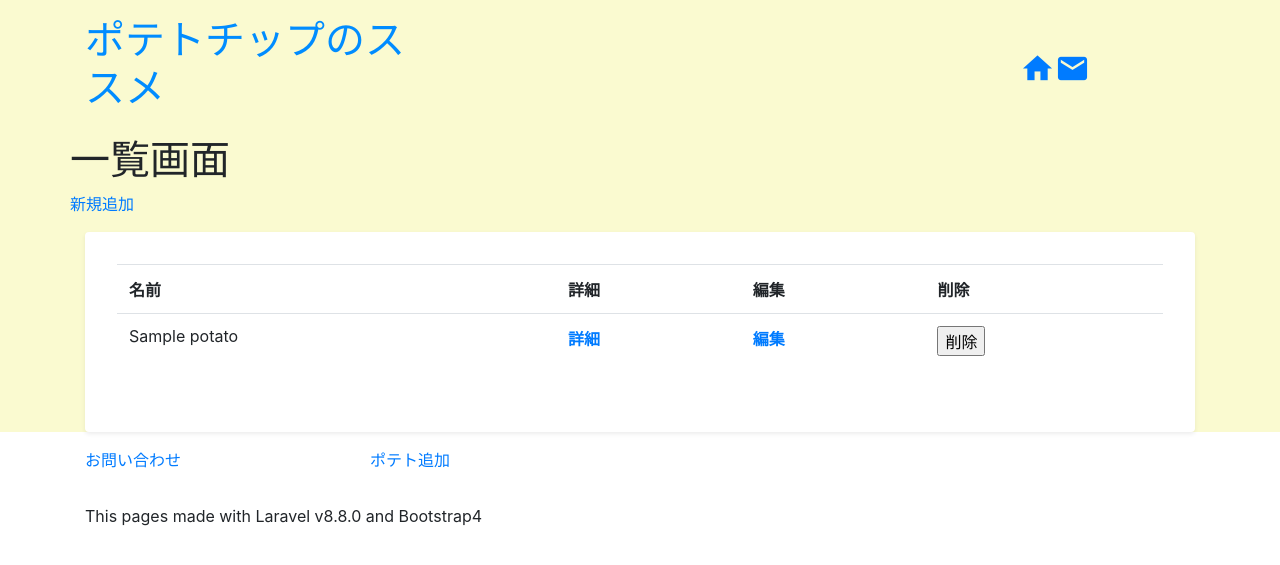
After one commit to T-Odaka/potato, a Laravel app: template resources/views/potato/management.blade.php in a window 1280 px wide. The commit adds this page. Shown: the top 565 px of the page. Run offline with Laravel 8, Linux system fonts and the light colour scheme; the template is opened without the code that fills it: most values are stand-ins (such as "Sample title", 1, 10 or a date in 2020); some web fonts are replaced.

Commit message:
add management page

```diff
--- a/database/seeders/DescriptionsTableSeeder.php
+++ b/database/seeders/DescriptionsTableSeeder.php
@@ -16,16 +16,19 @@ class DescriptionsTableSeeder extends Seeder
     {
         DB::table('descriptions')->insert([
             [
+                'id' => 1,
                 'description'    => '1',
                 'image_url'      => '1',
             ],
 
             [
+                'id' => 2,
                 'description'    => '2',
                 'image_url'      => '2',
             ],
 
             [
+                'id' => 3,
                 'description'    => '3',
                 'image_url'      => '3',
             ],
--- a/database/seeders/ParametersTableSeeder.php
+++ b/database/seeders/ParametersTableSeeder.php
@@ -16,6 +16,7 @@ class ParametersTableSeeder extends Seeder
     {
         DB::table('parameters')->insert([
             [
+                'id' => 1,
                 'hot'    => 1,
                 'crispy'      => 1,
                 'garlic'      => 1,
@@ -23,6 +24,7 @@ class ParametersTableSeeder extends Seeder
             ],
 
             [
+                'id' => 2,
                 'hot'    => 2,
                 'crispy'      => 2,
                 'garlic'      => 2,
@@ -30,6 +32,7 @@ class ParametersTableSeeder extends Seeder
             ],
 
             [
+                'id' => 3,
                 'hot'    => 3,
                 'crispy'      => 3,
                 'garlic'      => 3,
--- a/public/css/style.css
+++ b/public/css/style.css
@@ -1,13 +1,9 @@
 header {
-    width: 100%;
-    height:100px;
+    padding: 1rem;
     font-size: 40px;
     color:rgb(0, 140, 255);
     background-color: rgb(250, 250, 208);
     font-family: Nico Moji , sans-serif;
-}
-.title{
-    margin-top: 1rem;
 }
 
 .main{
@@ -57,3 +53,11 @@ footer{
     height: 100px;
     max-height: 100px;
 }
+
+.potato-list{
+    padding: 2rem;
+}
+
+.sub{
+    padding: 1rem;
+}
--- a/resources/views/layout/submenu.blade.php
+++ b/resources/views/layout/submenu.blade.php
@@ -2,6 +2,7 @@
 <div class="container">
     <div class="row">
         <a class="col-3" href="/contact">お問い合わせ</a>
+        <a class="col-3" href="/potato">ポテト追加</a>
     </div>
 </div>
 @endsection
--- /dev/null
+++ b/resources/views/potato/management.blade.php
@@ -0,0 +1,47 @@
+@extends('layout.common')
+@include('layout.header')
+@include('layout.footer')
+@include('layout.submenu')
+@section('title', '管理画面')
+
+@section('content')
+<div class="container">
+    <div class="row">
+        <h1>一覧画面</h1>
+    </div>
+    <div class="row">
+        <p><a href="{{ route('potato.create') }}">新規追加</a></p>
+    </div>
+    <div class="row">
+        @if ($message = Session::get('success'))
+        <p>{{ $message }}</p>
+        @endif
+    </div>
+    <div class="card potato-list border-0 shadow-sm">
+        <div class="table-responsive">
+            <table class="table table-hover text-nowrap">
+                <tr>
+                    <th>名前</th>
+                    <th>詳細</th>
+                    <th>編集</th>
+                    <th>削除</th>
+                </tr>
+                @foreach ($potatos as $potato)
+                <tr>
+                    <td>{{ $potato->name }}</td>
+                    <th><a href="{{ route('potato.show',$potato->id)}}">詳細</a></th>
+                    <th><a href="{{ route('potato.edit',$potato->id)}}">編集</a></th>
+                    <th>
+                        <form action="{{ route('potato.destroy', $potato->id)}}" method="POST">
+                            @csrf
+                            @method('DELETE')
+                            <input type="submit" value="削除">
+                        </form>
+                    </th>
+                </tr>
+                @endforeach
+            </table>
+        </div>
+    </div>
+</div>
+@endsection
--- a/routes/web.php
+++ b/routes/web.php
@@ -1,16 +1,16 @@
 <?php
 
 use Illuminate\Support\Facades\Route;
-use App\Http\Controllers\PotatoListController;
 use App\Http\Controllers\ContactsController;
 use App\Http\Controllers\PagenationController;
+use App\Http\Controllers\PotatoController;
 
 Route::get('/contact', [ContactsController::class, 'index']);
 Route::post('/contact/confirm', [ContactsController::class, 'confirm']);
 Route::post('/contact/complete', [ContactsController::class, 'complete']);
-
 Route::get('/',[PagenationController::class, 'make']);
 Route::get('/sortHot', [PagenationController::class, 'sortHot']);
 Route::get('/sortSalt', [PagenationController::class, 'sortSalt']);
 Route::get('/sortGarlic', [PagenationController::class, 'sortGarlic']);
 Route::get('/sortCrispy', [PagenationController::class, 'sortCrispy']);
+Route::resource('/potato',PotatoController::class);
```
Also changed, not shown: app/Http/Controllers/PagenationController.php (+10 -10 lines), app/Http/Controllers/PotatoController.php (added, +94 -0 lines), app/Models/Potato.php (+12 -5 lines), resources/views/potato/create.blade.php (added, +9 -0 lines), resources/views/potato/edit.blade.php (added, +14 -0 lines), resources/views/potato/show.blade.php (added, +18 -0 lines), database/migrations/2020_10_03_091740_create_descriptions_table.php, database/migrations/2020_10_03_094928_create_parameters_table.php, 1 other file.
